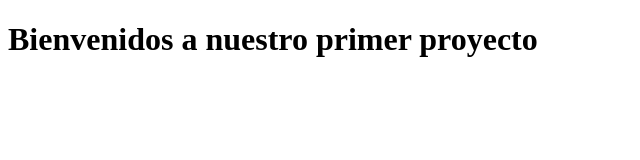
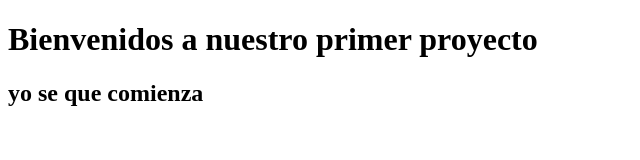
Before and after one commit to xcermania/enyoi-cultivarte-Diego, a plain HTML site: page Index.html in a window 1280 px wide. Shown: the whole page, without its empty margins (0-640 px from the left). Drawn offline with Linux system fonts and the light colour scheme.

Commit message:
cree una etiqueta h2

```diff
--- a/Index.html
+++ b/Index.html
@@ -7,5 +7,6 @@
 </head>
 <body>
     <h1>Bienvenidos a nuestro primer proyecto</h1>
+    <h2>yo se que comienza</h2>
 </body>
 </html>
```
